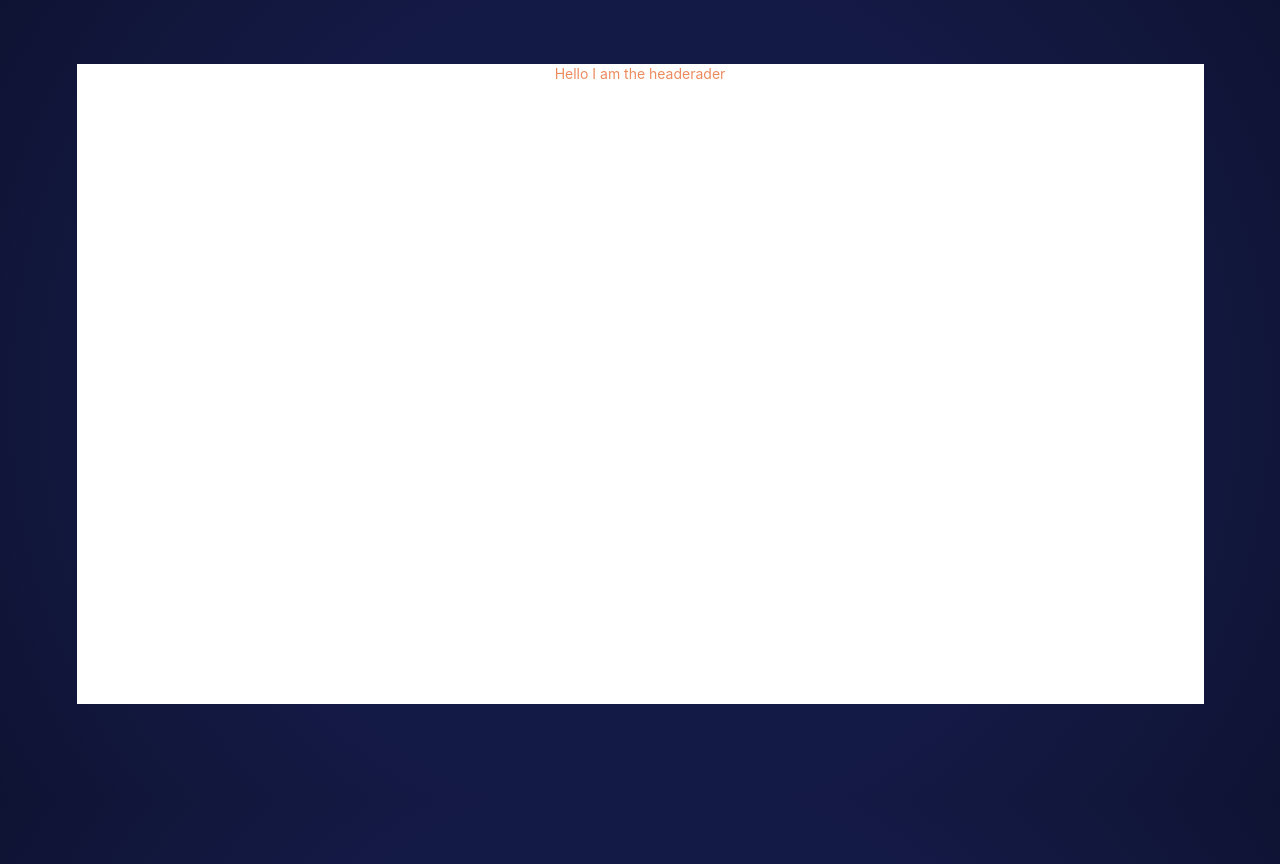
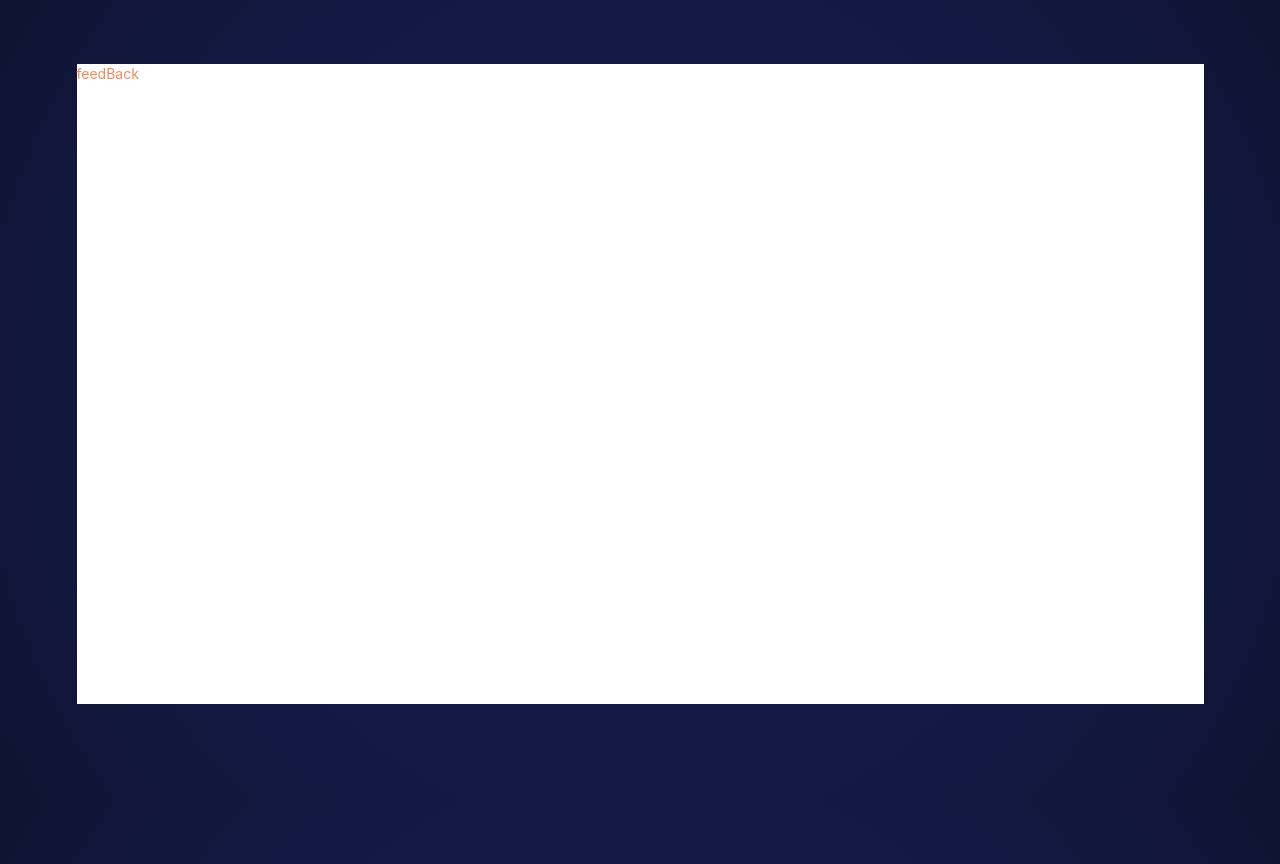
Before and after one commit to DMeechan/sleepyhead, a React (Create React App) app in the folder web/: page /feedback in a window 1280 px wide. Built offline with nearby package versions, Linux system fonts and the light colour scheme.

Commit message:
Added routing

```diff
--- a/web/package.json
+++ b/web/package.json
@@ -5,6 +5,7 @@
   "dependencies": {
     "react": "^16.10.2",
     "react-dom": "^16.10.2",
+    "react-router-dom": "^5.1.2",
     "react-scripts": "3.2.0"
   },
   "scripts": {
--- a/web/src/App.js
+++ b/web/src/App.js
@@ -1,11 +1,32 @@
 import React from 'react';
+import {
+  BrowserRouter as Router,
+  Route,
+  Redirect,
+  Link,
+  Switch
+} from 'react-router-dom';
 
-import Content from './components/Content';
+import Home from './pages/Home';
+import Factors from './pages/Factors';
+import Feedback from './pages/Feedback';
+
+const Body = () => (
+  <Switch>
+    {/* This is the app's main body, where the Home and Game components are injected */}
+    <Route path="/" exact component={Home} />
+    <Route path="/factors" component={Factors} />
+    <Route path="/feedback" component={Feedback} />
+    <Route render={() => <Redirect to={{ pathname: '/' }} />} />
+  </Switch>
+);
 
 function App() {
   return (
-    <div className="ui center aligned container">
-      <Content />
+    <div className="ui container">
+      <Router>
+        <Body />
+      </Router>
     </div>
   );
 }
--- a/web/src/components/Content.js
+++ b/web/src/components/Content.js
@@ -1,7 +1,7 @@
 import React from 'react';
 
-const Content = () => (
-  <div id="content-container">Hello I am the headerader</div>
-);
+import '../index.css';
+
+const Content = ({ text }) => <div id="content-container">{text}</div>;
 
 export default Content;
--- /dev/null
+++ b/web/src/pages/Factors.js
@@ -0,0 +1,10 @@
+import React from 'react';
+import { Link } from 'react-router-dom';
+
+import Content from '../components/Content';
+
+export default class Factors extends React.Component {
+  render() {
+    return <Content text="factors" />;
+  }
+}
--- /dev/null
+++ b/web/src/pages/Feedback.js
@@ -0,0 +1,10 @@
+import React from 'react';
+import { Link } from 'react-router-dom';
+
+import Content from '../components/Content';
+
+export default class Feedback extends React.Component {
+  render() {
+      return  <Content text="feedBack" />;
+  }
+}
--- /dev/null
+++ b/web/src/pages/Home.js
@@ -0,0 +1,12 @@
+import React from 'react';
+import { Link } from 'react-router-dom';
+
+import Content from '../components/Content';
+
+export default class Home extends React.Component {
+  render() {
+    return (
+      <Content text="home" />
+    );
+  }
+}
```
Also changed, not shown: 1 other file (tests, documents, lock files or other folders).
